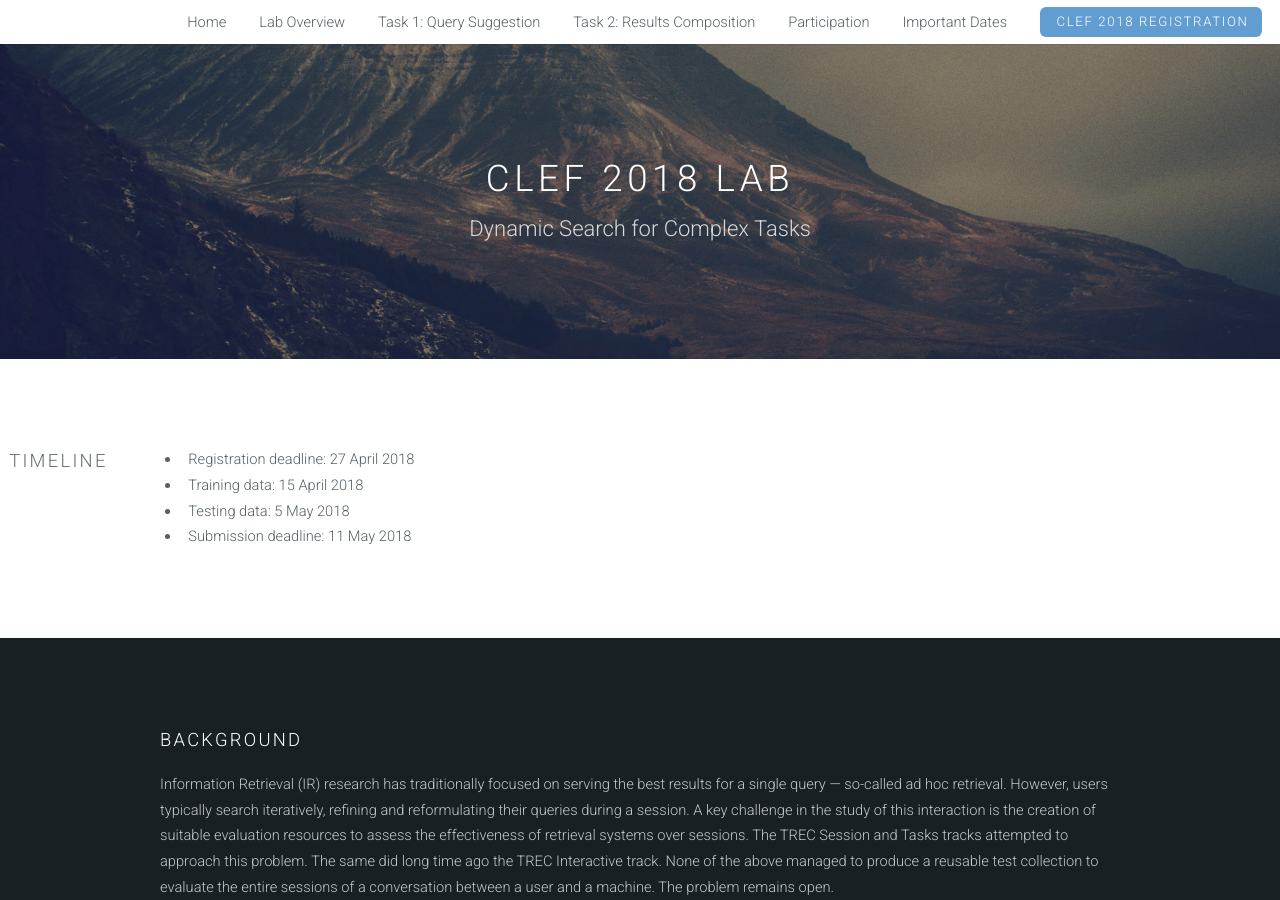
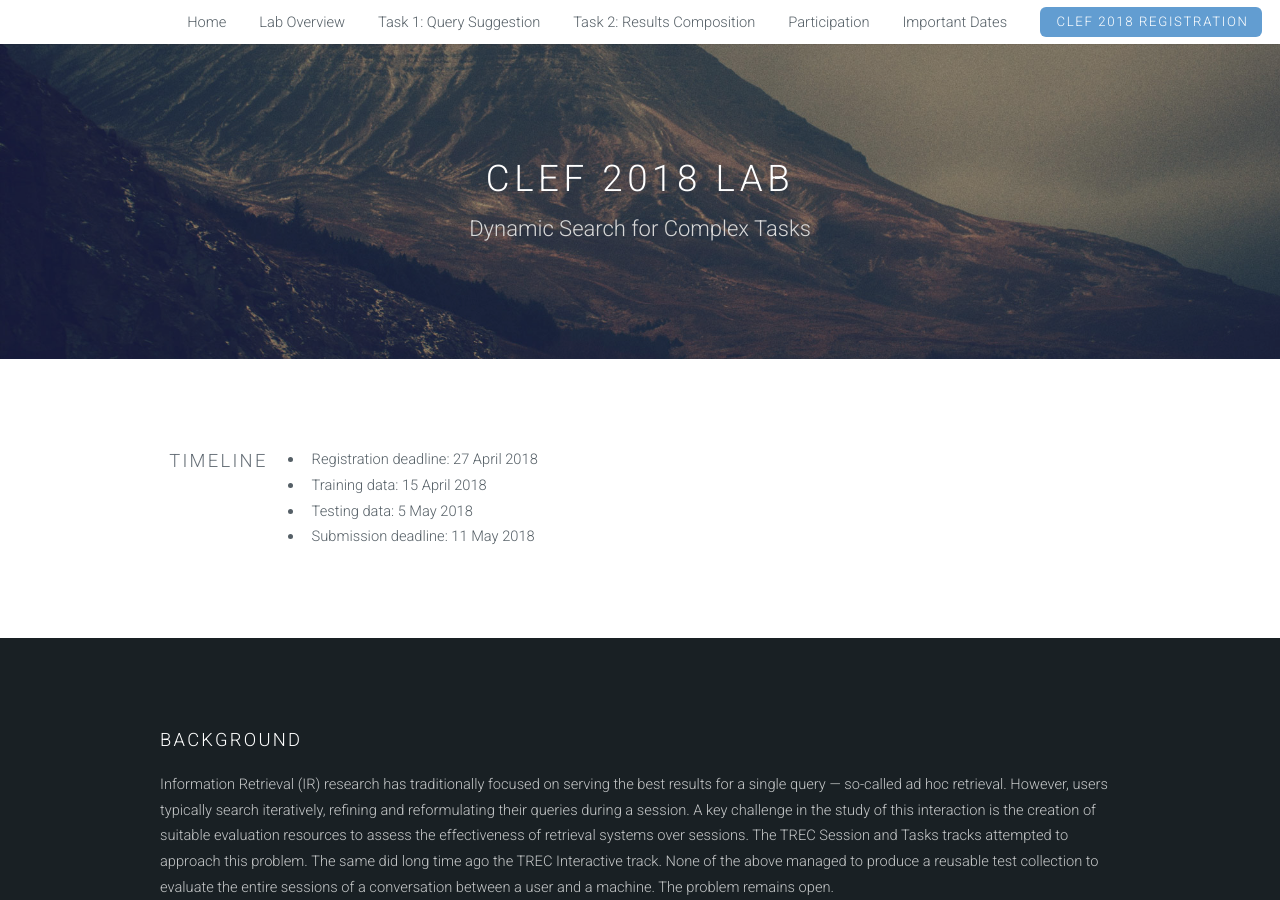
Before and after one commit to ekanou/dynamicsearch, a Jekyll site: the page built from clef-lab.html, in a window 1280 px wide and 900 px high. Built offline with Jekyll 4.4.1, drawn with Linux system fonts in a browser that asks for light colours.

Commit message:
Update clef-lab.html

```diff
--- a/clef-lab.html
+++ b/clef-lab.html
@@ -13,19 +13,17 @@
 <!-- Main -->
 
 <section id="Timeline" class="wrapper style1">
-
+  <div class="container">
     <div class="row">
       <h3>Timeline</h3>
-      <p>
       <ul>
 	      <li>Registration deadline: 27 April 2018</li>
 	      <li>Training data: 15 April 2018</li>
 	      <li>Testing data: 5 May 2018</li>
 	      <li>Submission deadline: 11 May 2018</li>
 	    </ul>
-      </p>
     </div>
-
+  </div>
 </section>
 
 <section id="Background" class="wrapper style2">
```
Lines whose indentation alone changed are shown as unchanged.
